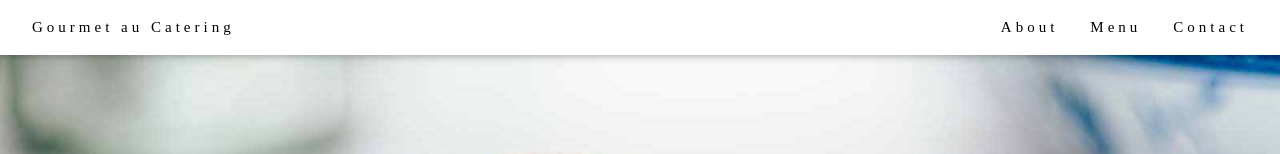
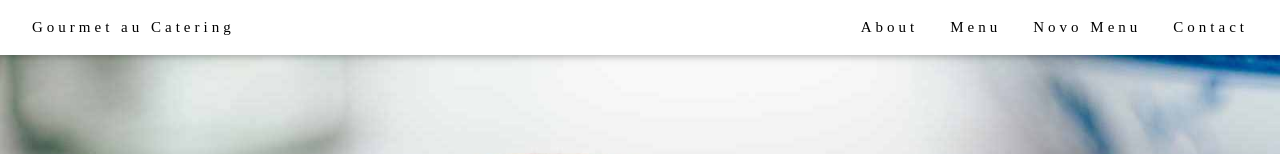
Before and after one commit to gabrielcostadejesus54/Catering, a plain HTML site: page index.html in a window 1280 px wide. Shown: the top 154 px of the page. Drawn offline with nearby package versions, Linux system fonts and the light colour scheme.

Commit message:
Adicionado o novo menu

```diff
--- a/index.html
+++ b/index.html
@@ -23,6 +23,7 @@ h1, h2, h3, h4, h5, h6 {
     <div class="w3-right w3-hide-small">
       <a href="#about" class="w3-bar-item w3-button">About</a>
       <a href="#menu" class="w3-bar-item w3-button">Menu</a>
+      <a href="#menu" class="w3-bar-item w3-button">Novo Menu</a>
       <a href="#contact" class="w3-bar-item w3-button">Contact</a>
     </div>
   </div>
```
